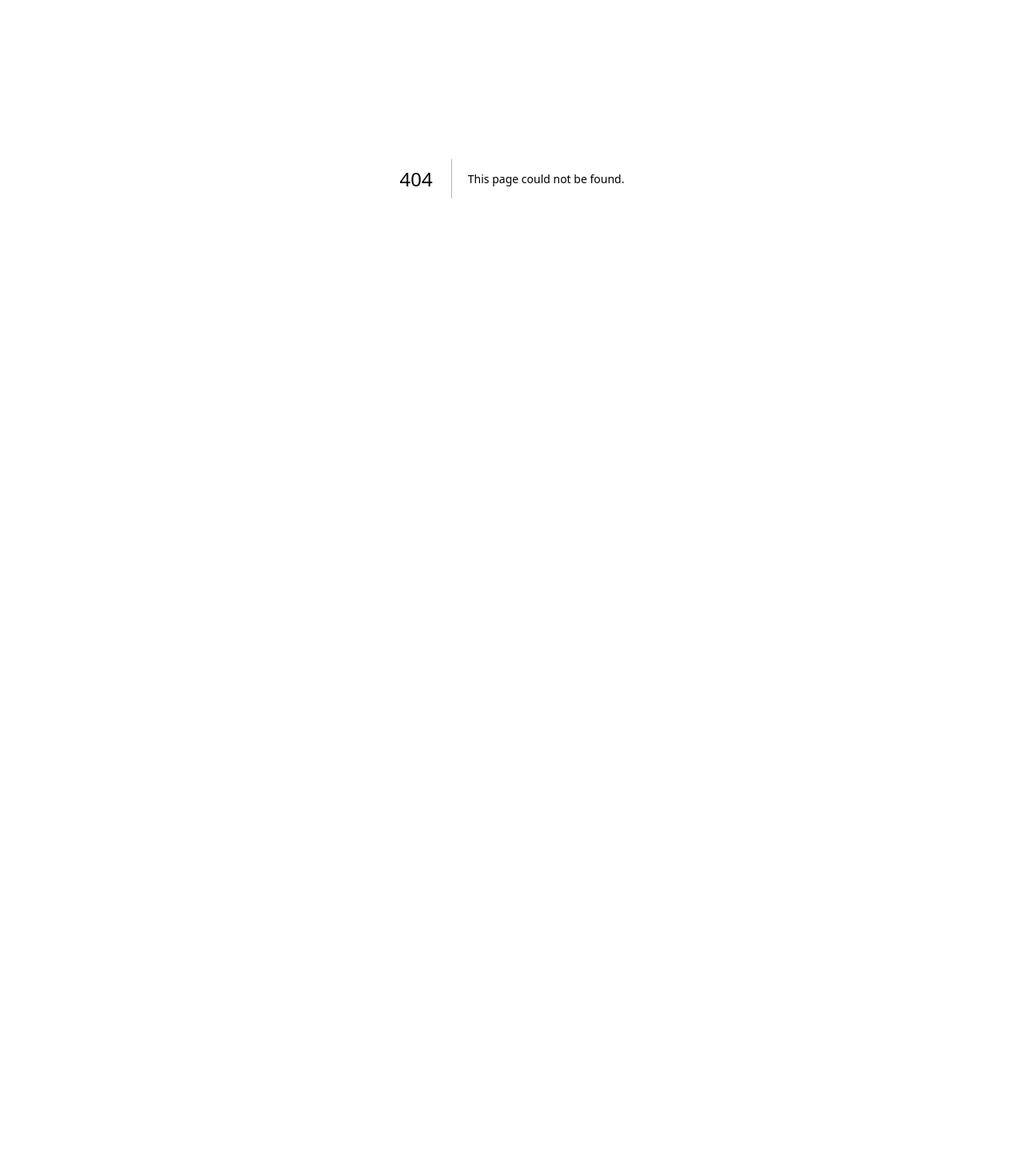
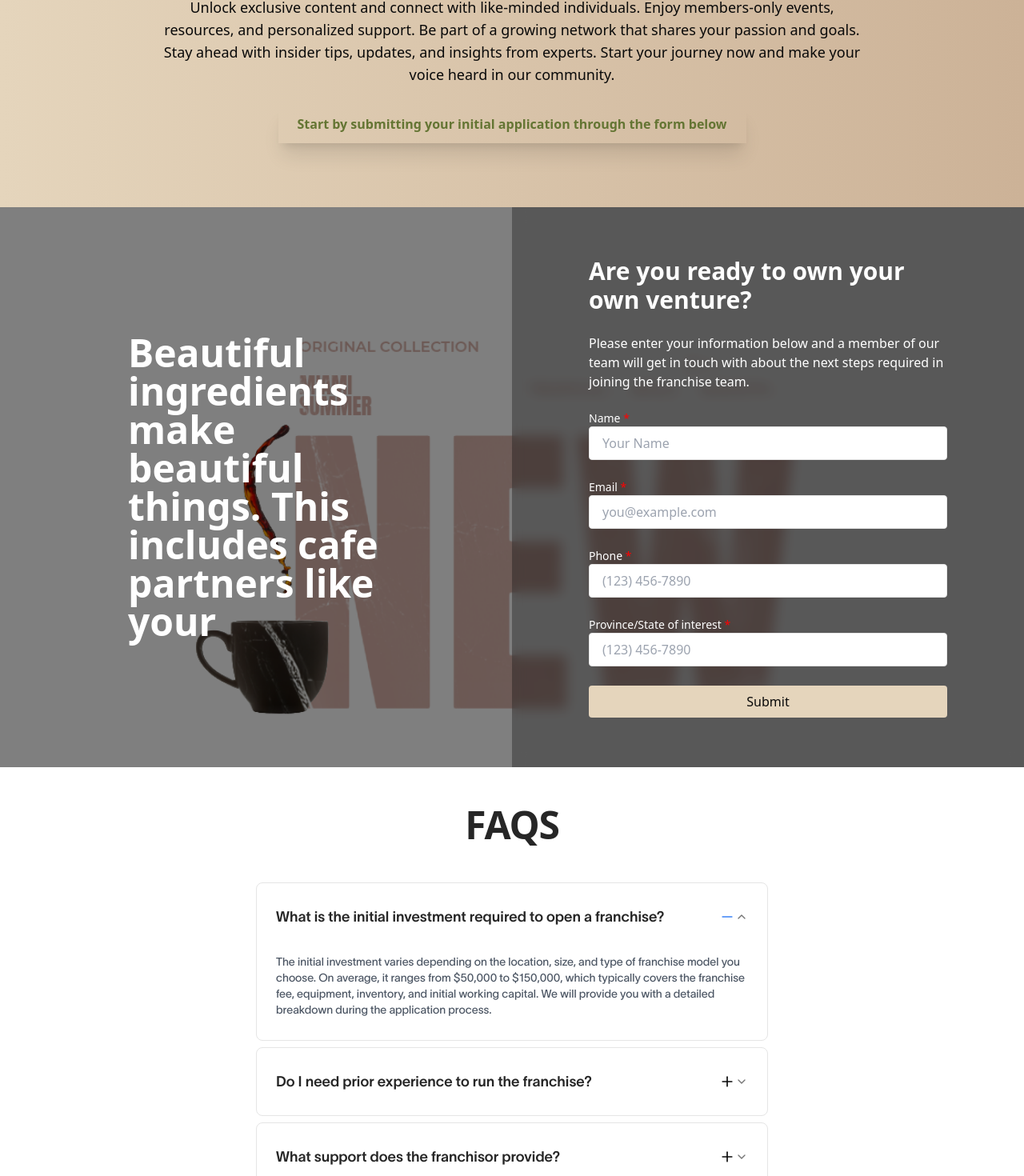
Before and after one commit to JuliStartup/CoffeeWeb, a Next.js app in the folder client/: page /franchise in a window 1280 px wide. Before the commit this address had no page. Shown: the part 257-1727 px from the top of the page at 80% size. Before the commit the page ends 880 px from the top, so only its background shows below. Built offline with nearby package versions, Linux system fonts and the light colour scheme.

Commit message:
Added franchise page

```diff
--- /dev/null
+++ b/client/app/franchise/FranchiseFAQ.jsx
@@ -0,0 +1,71 @@
+"use client";
+
+import {
+	Accordion,
+	AccordionContent,
+	AccordionItem,
+	AccordionTrigger,
+} from "@/components/ui/accordion";
+import { Minus, Plus } from "lucide-react";
+import { useState } from "react";
+
+export default function FranchiseFAQ() {
+	const [activeItem, setActiveItem] = useState("0");
+	const features = [
+		{
+			title: "What is the initial investment required to open a franchise?",
+			content:
+				"The initial investment varies depending on the location, size, and type of franchise model you choose. On average, it ranges from $50,000 to $150,000, which typically covers the franchise fee, equipment, inventory, and initial working capital. We will provide you with a detailed breakdown during the application process.",
+		},
+		{
+			title: "Do I need prior experience to run the franchise?",
+			content:
+				"No prior experience is necessary. We provide comprehensive training and ongoing support to help you successfully operate your franchise. However, a passion for customer service and good business sense are highly recommended.",
+		},
+		{
+			title: "What support does the franchisor provide?",
+			content:
+				"We offer end-to-end support including site selection assistance, staff training, marketing guidance, operational manuals, and ongoing business reviews to help you grow and succeed.",
+		},
+	];
+	return (
+		<div className="flex flex-col justify-center items-center">
+			<h1 className="text-neutral-800 text-3xl md:text-4xl xl:text-5xl leading-tight tracking-tight font-semibold text-center py-12 max-w-lg">
+				FAQS
+			</h1>
+			<div className="xl:w-1/2">
+				<Accordion
+					type="single"
+					defaultValue="0"
+					value={activeItem}
+					onValueChange={setActiveItem}
+					className="space-y-2"
+				>
+					{features.map((feature, index) => (
+						<AccordionItem
+							key={index}
+							value={index.toString()}
+							className="border rounded-lg px-6 py-3 data-[state=open]:bg-white transition-colors font-twk"
+						>
+							<AccordionTrigger className="hover:no-underline [&[data-state=open]>div]:text-blue-500">
+								<div className="flex items-center justify-between w-full">
+									<span className="text-lg font-semibold text-neutral-800 text-left">
+										{feature.title}
+									</span>
+									{activeItem === index.toString() ? (
+										<Minus className="h-5 w-5 shrink-0" />
+									) : (
+										<Plus className="h-5 w-5 shrink-0" />
+									)}
+								</div>
+							</AccordionTrigger>
+							<AccordionContent className="pt-4 text-gray-600 font-normal">
+								{feature.content}
+							</AccordionContent>
+						</AccordionItem>
+					))}
+				</Accordion>
+			</div>
+		</div>
+	);
+}
--- /dev/null
+++ b/client/app/franchise/JoiningForm.jsx
@@ -0,0 +1,75 @@
+export default function JoiningForm() {
+	return (
+		<section
+			className="relative min-h-[700px] bg-cover bg-center"
+			style={{
+				backgroundImage: "url(./assets/cup.png)",
+			}}
+		>
+			<div className="absolute inset-0 bg-black/50"></div>
+			<div className="relative z-10 flex">
+				<div className="hidden md:flex w-full md:w-1/2 flex items-center justify-center">
+					<div className="text-5xl w-1/2 text-white font-semibold">
+						Beautiful ingredients make beautiful things. This includes cafe
+						partners like your
+					</div>
+				</div>
+				<div className="w-full md:w-1/2 min-h-[700px] flex items-center justify-evenly bg-black/30 backdrop-blur">
+					<form className="max-w-md w-full space-y-6 px-10 md:px-0">
+						<h2 className="text-3xl font-bold text-white">
+							Are you ready to own your own venture?
+						</h2>
+						<p className="text-white">
+							Please enter your information below and a member of our team will
+							get in touch with about the next steps required in joining the
+							franchise team.
+						</p>
+						<div>
+							<label className="block text-sm text-white">
+								Name <span className="mandatory">*</span>
+							</label>
+							<input
+								type="text"
+								placeholder="Your Name"
+								className="w-full px-4 py-2 border rounded focus:outline-none focus:ring focus:border-blue-300"
+							/>
+						</div>
+						<div>
+							<label className="block text-sm text-white">
+								Email <span className="mandatory">*</span>
+							</label>
+							<input
+								type="email"
+								placeholder="you@example.com"
+								className="w-full px-4 py-2 border rounded focus:outline-none focus:ring focus:border-blue-300"
+							/>
+						</div>
+						<div>
+							<label className="block text-sm text-white">
+								Phone <span className="mandatory">*</span>
+							</label>
+							<input
+								type="tel"
+								placeholder="(123) 456-7890"
+								className="w-full px-4 py-2 border rounded focus:outline-none focus:ring focus:border-blue-300"
+							/>
+						</div>
+						<div>
+							<label className="block text-sm text-white">
+								Province/State of interest <span className="mandatory">*</span>
+							</label>
+							<input
+								type="tel"
+								placeholder="(123) 456-7890"
+								className="w-full px-4 py-2 border rounded focus:outline-none focus:ring focus:border-blue-300"
+							/>
+						</div>
+						<button type="submit" className="w-full bg-[--beige]  py-2 rounded">
+							Submit
+						</button>
+					</form>
+				</div>
+			</div>
+		</section>
+	);
+}
--- /dev/null
+++ b/client/app/franchise/page.jsx
@@ -0,0 +1,36 @@
+"use client";
+
+import FranchiseFAQ from "./FranchiseFAQ";
+import JoiningForm from "./JoiningForm";
+
+export default function Page() {
+	return (
+		<>
+			<section className="bg-gradient-to-r from-[--beige] to-[--cover_bag]  py-20 px-4">
+				<div className="max-w-4xl mx-auto text-center">
+					<p className="text-sm uppercase tracking-widest mb-2">
+						in 3 easy steps
+					</p>
+					<h2 className="text-4xl md:text-5xl font-bold mb-4">
+						Become a successful franchise owner
+					</h2>
+					<p className="text-lg mb-6">
+						Unlock exclusive content and connect with like-minded individuals.
+						Enjoy members-only events, resources, and personalized support. Be
+						part of a growing network that shares your passion and goals. Stay
+						ahead with insider tips, updates, and insights from experts. Start
+						your journey now and make your voice heard in our community.
+					</p>
+					<a
+						href="#join"
+						className="inline-block text-[--featured] font-semibold px-6 py-3 shadow-xl transition"
+					>
+						Start by submitting your initial application through the form below
+					</a>
+				</div>
+			</section>
+			<JoiningForm />
+			<FranchiseFAQ />
+		</>
+	);
+}
--- a/client/app/globals.css
+++ b/client/app/globals.css
@@ -165,3 +165,6 @@ body {
 .empty-cart {
 	background-color: var(--emptyCart);
 }
+.mandatory {
+	color: red;
+}
--- /dev/null
+++ b/client/app/wholesale/page.jsx
@@ -0,0 +1,28 @@
+export default function Page() {
+	return (
+		<section className="bg-gradient-to-r from-[--beige] to-[--cover_bag] min-h-screen py-20 px-4">
+			<div className="max-w-4xl mx-auto text-center">
+				{/* <p className="text-sm uppercase tracking-widest mb-2">
+					in 3 easy steps
+				</p> */}
+				<h2 className="text-4xl md:text-5xl font-bold mb-4">
+					Wholesale single origin organic coffee at special prices. Everything
+					you need.
+				</h2>
+				<p className="text-lg mb-6">
+					Unlock exclusive content and connect with like-minded individuals.
+					Enjoy members-only events, resources, and personalized support. Be
+					part of a growing network that shares your passion and goals. Stay
+					ahead with insider tips, updates, and insights from experts. Start
+					your journey now and make your voice heard in our community.
+				</p>
+				{/* <a
+					href="#join"
+					className="inline-block text-[--featured] font-semibold px-6 py-3 shadow-xl transition"
+				>
+					Start by submitting your initial application through the form below
+				</a> */}
+			</div>
+		</section>
+	);
+}
```
